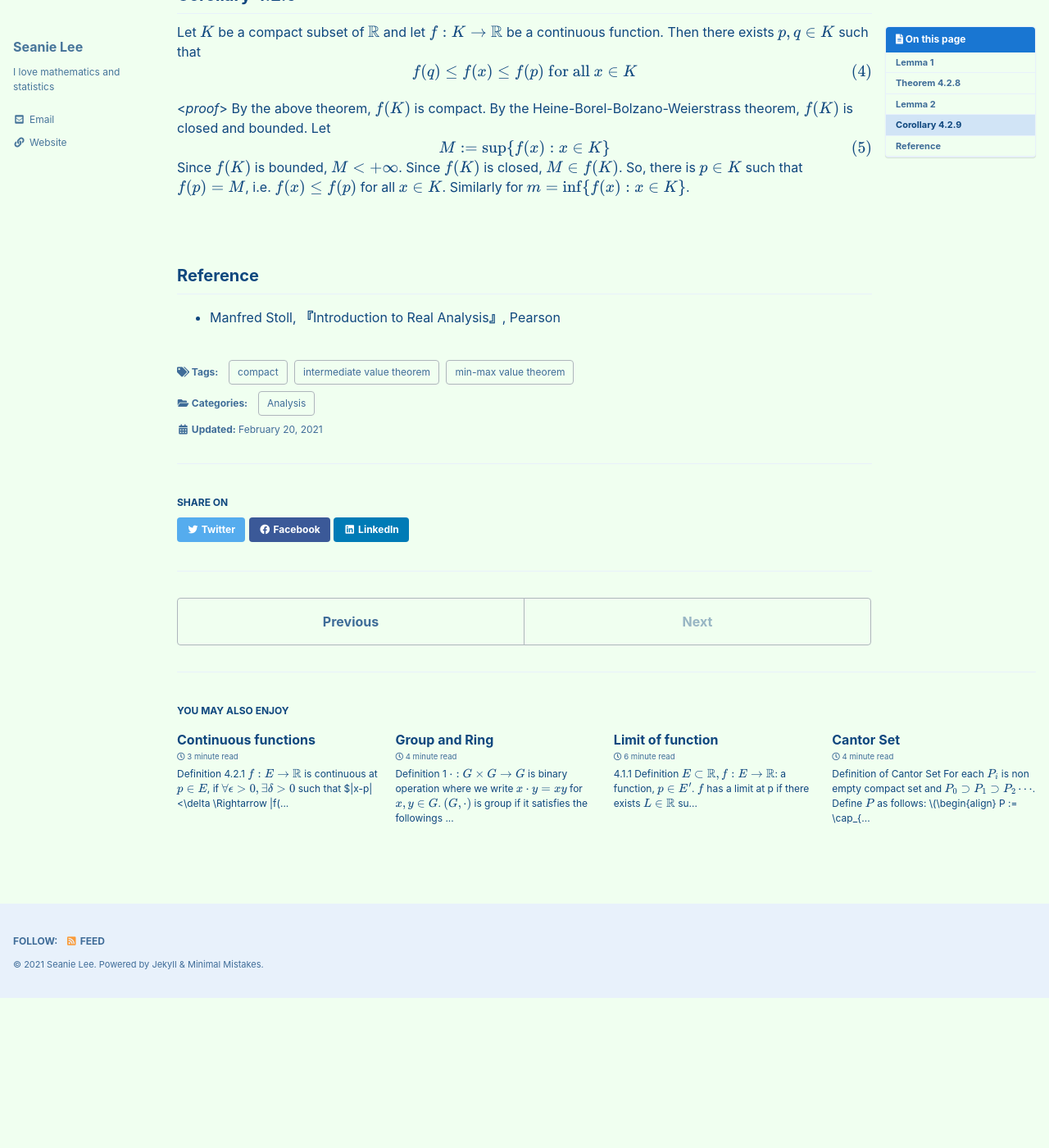
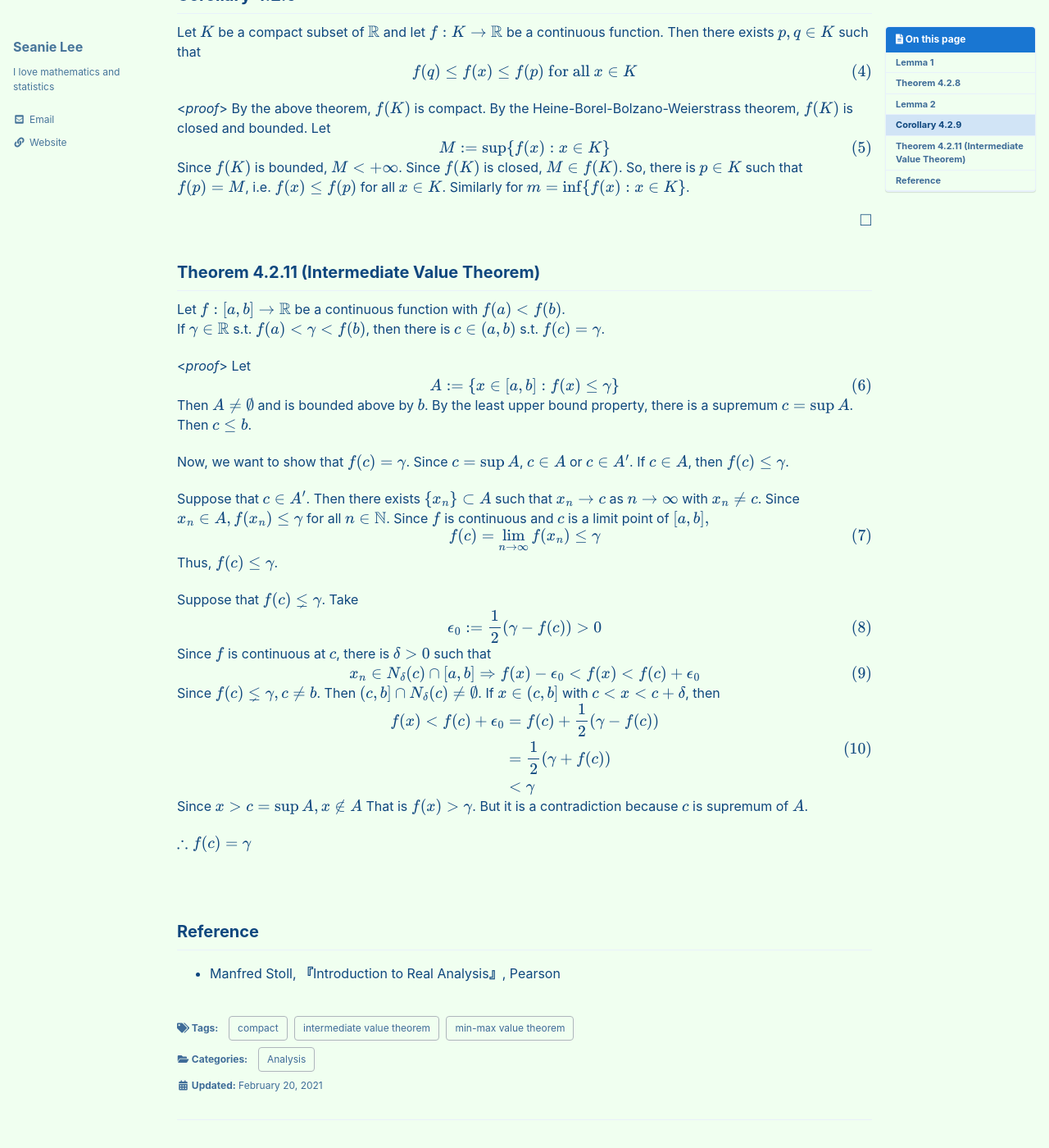
Before and after one commit to seanie12/blog, a Jekyll site: the page built from _posts/2021-02-20-continous-function-2.md, in a window 1280 px wide and 1400 px high, scrolled down 1431 px. Shown: the whole window at 82% size. Built offline with Jekyll 4.4.1, drawn with Linux system fonts in a browser that asks for light colours; cached includes are drawn as plain includes; formulas are drawn with MathJax 3; before the commit the page ends 2648 px from its top, so only the background shows below that; some of the changed text lies outside the part shown.

Commit message:
Update 2021-02-20-continous-function-2.md

```diff
--- a/_posts/2021-02-20-continous-function-2.md
+++ b/_posts/2021-02-20-continous-function-2.md
@@ -32,7 +32,7 @@ $$
 
 <*proof*>
 
-Let $x \in A$ be given. Then $f(x)\in f(A)$. Since f^{-1}(f(A)) = \{x\in X: f(x)\in A \}, $x\inf^{-1}(f(A))$.
+Let $x \in A$ be given. Then $f(x)\in f(A)$. Since $$f^{-1}(f(A)) = \{x\in X: f(x)\in A \}$$, $x\inf^{-1}(f(A))$.
 
 $\therefore f^{-1}(f(A)) \supset A$.
 
@@ -99,5 +99,56 @@ $$
 Since $f(K)$ is bounded, $M < +\infty$. Since $f(K)$ is closed, $M\in f(K)$. So, there is $p\in K$ such that $f(p) = M$, i.e. $f(x) \leq f(p)$ for all $x\in K$. Similarly for $$m=\inf\{f(x):x\in K\}$$.
 
 $$\tag*{$\square$}$$
+
+
+## Theorem 4.2.11 (Intermediate Value Theorem)
+Let $f: [a,b]\to\mathbb{R}$ be a continuous function with $f(a) < f(b)$. <br /> If $\gamma \in\mathbb{R}$ s.t. $f(a)<\gamma <f(b)$, then there is $c\in (a,b)$ s.t. $f(c) =\gamma$.
+
+<*proof*>
+Let
+$$
+\begin{align}
+A :=\{x\in [a,b]: f(x)\leq \gamma \}
+\end{align}
+$$
+Then $A \neq \emptyset$ and is bounded above by $b$. By the least upper bound property, there is a supremum $c=\sup A$. Then $c\leq b$.
+
+Now, we want to show that $f(c) = \gamma$. Since $c=\sup A$, $c\in A$ or $c\in A^\prime$. If $c\in A$, then $f(c)\leq \gamma$.
+
+Suppose that $c\in A^\prime$. Then there exists $$\{x_n\}\subset A$$ such that $x_n\to c$ as $n\to\infty$ with $x_n\neq c$. Since $x_n \in A, f(x_n)\leq \gamma$ for all $n\in \mathbb{N}$. Since $f$ is continuous and $c$ is a limit point of $[a,b],$
+$$
+\begin{align}
+f(c) = \lim_{n\to\infty}f(x_n) \leq \gamma
+\end{align}
+$$
+Thus, $f(c) \leq \gamma$.
+
+Suppose that $f(c) \lneq \gamma$. Take
+$$
+\begin{align}
+\epsilon_0 := \frac{1}{2}(\gamma -f(c)) > 0
+\end{align}
+$$
+Since $f$ is continuous at $c$, there is $\delta >0$ such that
+$$
+\begin{align}
+x_n \in N_\delta (c) \cap [a,b] \Rightarrow f(x) -\epsilon_0 < f(x) < f(c) + \epsilon_0
+\end{align}
+$$
+Since $f(c) \lneq \gamma, c\neq b$. Then $(c,b]\cap N_\delta (c) \neq \emptyset$. If $x\in (c,b]$ with $c<x<c+\delta$, then
+$$
+\begin{align}
+\begin{split}
+f(x) < f(c) + \epsilon_0 &= f(c) + \frac{1}{2}(\gamma - f(c)) \\
+&=\frac{1}{2}(\gamma + f(c)) \\
+&<\gamma
+\end{split}
+\end{align}
+$$
+Since $x >c =\sup A, x \not\in  A$ That is $f(x) > \gamma$. But it is a contradiction because $c$ is supremum of $A$.
+
+$\therefore f(c) = \gamma$
+
+$$\tag*{$\square$}$$
 ## Reference
 - Manfred Stoll,  **『**Introduction to Real Analysis**』**, Pearson
```
